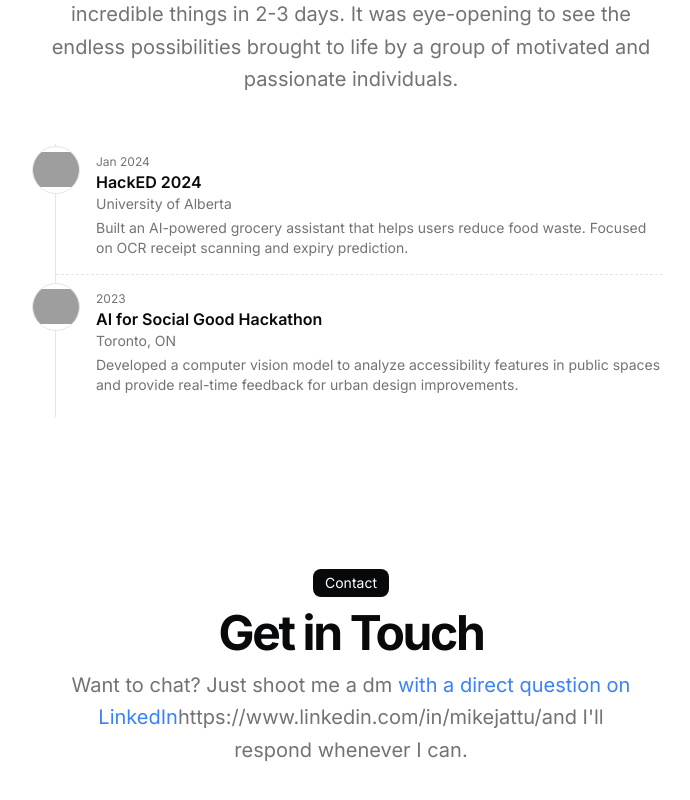
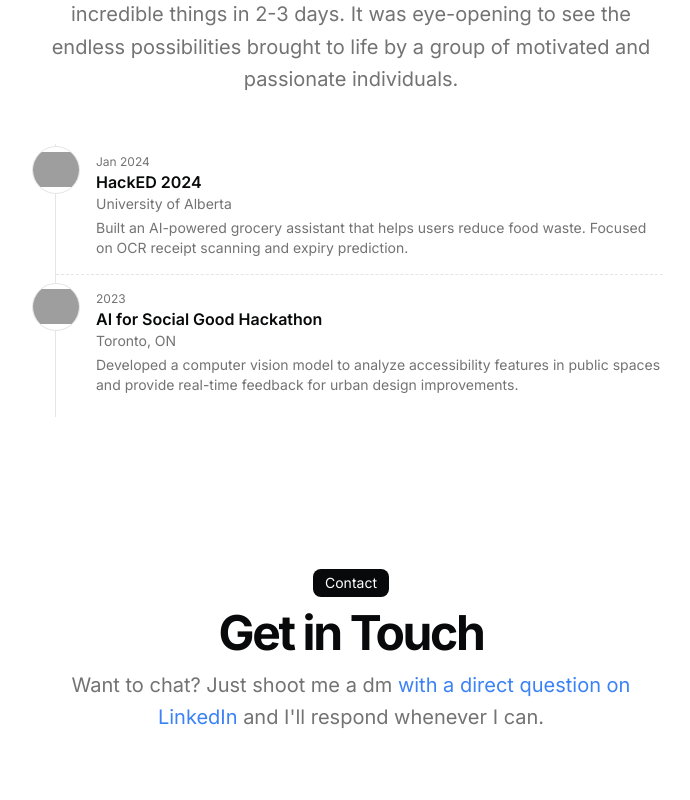
Before and after one commit to mikejattu/portfolio-, a Next.js app: page / in a window 1280 px wide. Shown: the part 2149-2949 px from the top of the page, without its empty margins (289-979 px from the left). Built offline with nearby package versions, Linux system fonts and the light colour scheme; grey boxes are pictures that could not be loaded.

Commit message:
added get in touch info

```diff
--- a/src/app/page.tsx
+++ b/src/app/page.tsx
@@ -233,11 +233,11 @@ export default function Page() {
               <p className="mx-auto max-w-[600px] text-muted-foreground md:text-xl/relaxed lg:text-base/relaxed xl:text-xl/relaxed">
                 Want to chat? Just shoot me a dm{" "}
                 <Link
-                  href={DATA.contact.social.X.url}
+                  href={DATA.contact.social.LinkedIn.url}
                   className="text-blue-500 hover:underline"
                 >
                   with a direct question on LinkedIn
-                </Link>{"https://www.linkedin.com/in/mikejattu/"}
+                </Link>{" "}
                 and I&apos;ll respond whenever I can.
               </p>
             </div>
```
